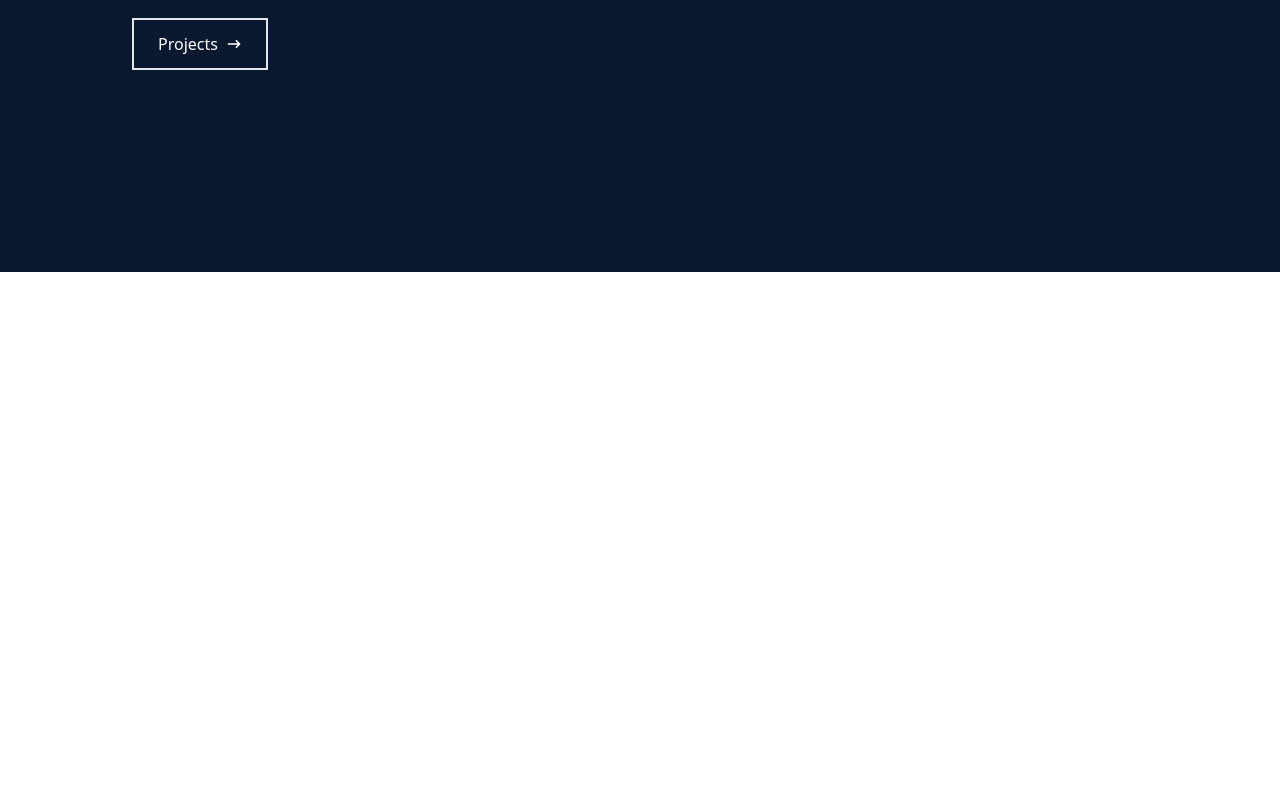
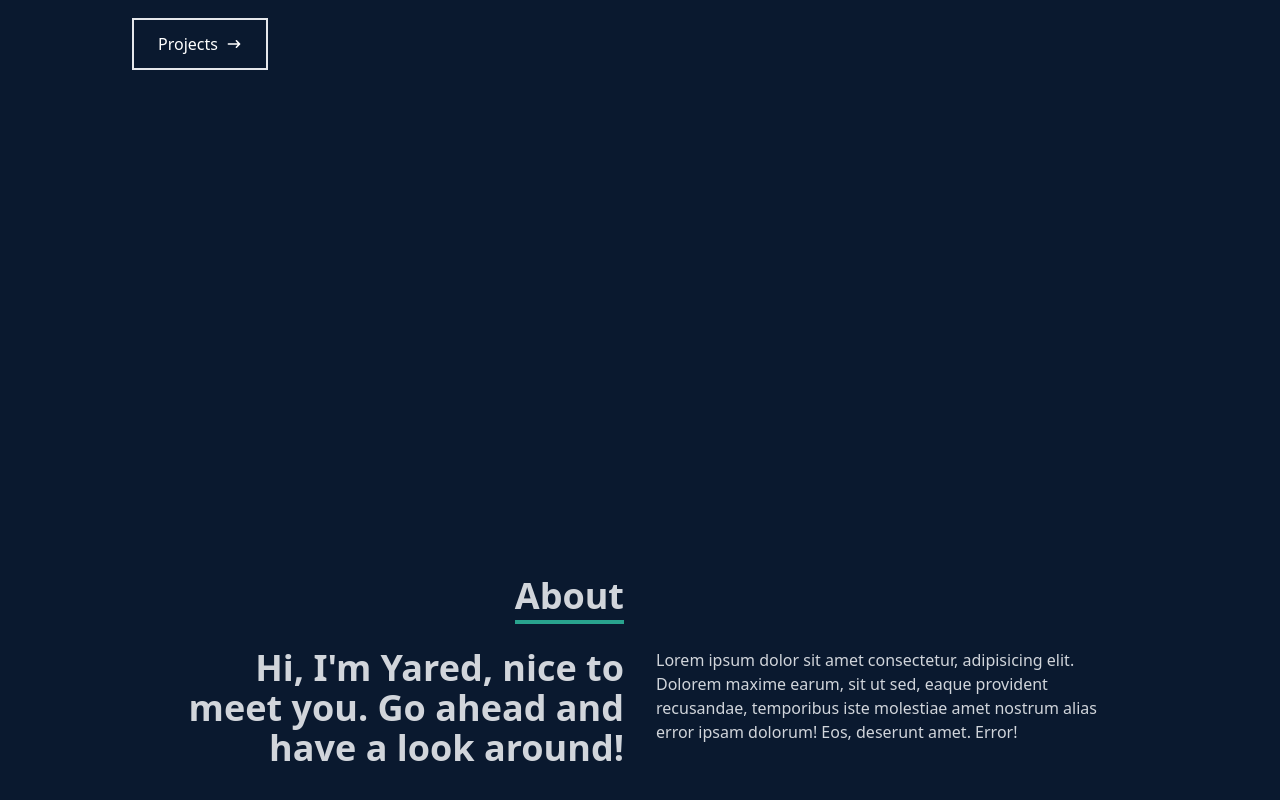
Before and after one commit to yaredghebre/portfolio-vite-react, a React (Vite) app: page / in a window 1280 px wide. Shown: the part 528-1328 px from the top of the page. Before the commit the page ends 800 px from the top, so only its background shows below. Built offline with nearby package versions, Linux system fonts and the light colour scheme.

Commit message:
Add: About almost complete

```diff
--- a/src/App.jsx
+++ b/src/App.jsx
@@ -1,12 +1,14 @@
 import Navbar from "./components/Navbar";
 import Home from "./components/Home";
 import { useState } from "react";
+import About from "./components/About";
 
 function App() {
   return (
     <div>
       <Navbar />
       <Home />
+      <About />
     </div>
   );
 }
--- a/src/components/About.jsx
+++ b/src/components/About.jsx
@@ -0,0 +1,35 @@
+import React from "react";
+
+const About = () => {
+  return (
+    <div name="about" className="w-full h-screen bg-[#0a192f] text-gray-300">
+      <div className="flex flex-col justify-center items-center w-full h-full">
+        <div className="max-w-[1000px] w-full grid grid-cols-2 gap-8">
+          <div className="sm:text-right pb-8 pl-4">
+            <p className="text-4xl font-bold inline border-b-4 border-[#29A38E] sm:text-center">
+              About
+            </p>
+          </div>
+          {/* <div></div> */}
+        </div>
+        <div className="max-w-[1000px] w-full grid grid-cols-2 gap-8 px-4">
+          <div className="sm:text-right text-4xl font-bold">
+            <p>
+              Hi, I'm Yared, nice to meet you. Go ahead and have a look around!
+            </p>
+          </div>
+          <div>
+            <p>
+              Lorem ipsum dolor sit amet consectetur, adipisicing elit. Dolorem
+              maxime earum, sit ut sed, eaque provident recusandae, temporibus
+              iste molestiae amet nostrum alias error ipsam dolorum! Eos,
+              deserunt amet. Error!
+            </p>
+          </div>
+        </div>
+      </div>
+    </div>
+  );
+};
+
+export default About;
--- a/src/components/Navbar.jsx
+++ b/src/components/Navbar.jsx
@@ -61,7 +61,7 @@ const Navbar = () => {
       {/* Social Icons */}
       <div className="hidden lg:flex fixed flex-col top-[35%] left-0">
         <ul>
-          <li className="w-[160px] h-[60px] flex justify-between items-center ml-[-80px] hover:ml-[-10px] duration-300 bg-blue-600 px-3">
+          <li className="w-[160px] h-[60px] flex justify-between items-center ml-[-100px] hover:ml-[-10px] duration-300 bg-blue-600 px-3">
             <a
               className="flex justify-between items-center w-full text-gray-300"
               href="/"
@@ -71,7 +71,7 @@ const Navbar = () => {
             </a>
           </li>
 
-          <li className="w-[160px] h-[60px] flex justify-between items-center ml-[-80px] hover:ml-[-10px] duration-300 bg-[#333333] px-3">
+          <li className="w-[160px] h-[60px] flex justify-between items-center ml-[-100px] hover:ml-[-10px] duration-300 bg-[#333333] px-3">
             <a
               className="flex justify-between items-center w-full text-gray-300"
               href="/"
@@ -81,7 +81,7 @@ const Navbar = () => {
             </a>
           </li>
 
-          <li className="w-[160px] h-[60px] flex justify-between items-center ml-[-80px] hover:ml-[-10px] duration-300 bg-[#6fc2b0] px-3">
+          <li className="w-[160px] h-[60px] flex justify-between items-center ml-[-100px] hover:ml-[-10px] duration-300 bg-[#6fc2b0] px-3">
             <a
               className="flex justify-between items-center w-full text-black"
               href="/"
@@ -91,7 +91,7 @@ const Navbar = () => {
             </a>
           </li>
 
-          <li className="w-[160px] h-[60px] flex justify-between items-center ml-[-80px] hover:ml-[-10px] duration-300 bg-[#D0826F] px-3">
+          <li className="w-[160px] h-[60px] flex justify-between items-center ml-[-100px] hover:ml-[-10px] duration-300 bg-[#D0826F] px-3">
             <a
               className="flex justify-between items-center w-full text-gray-300"
               href="/"
```
